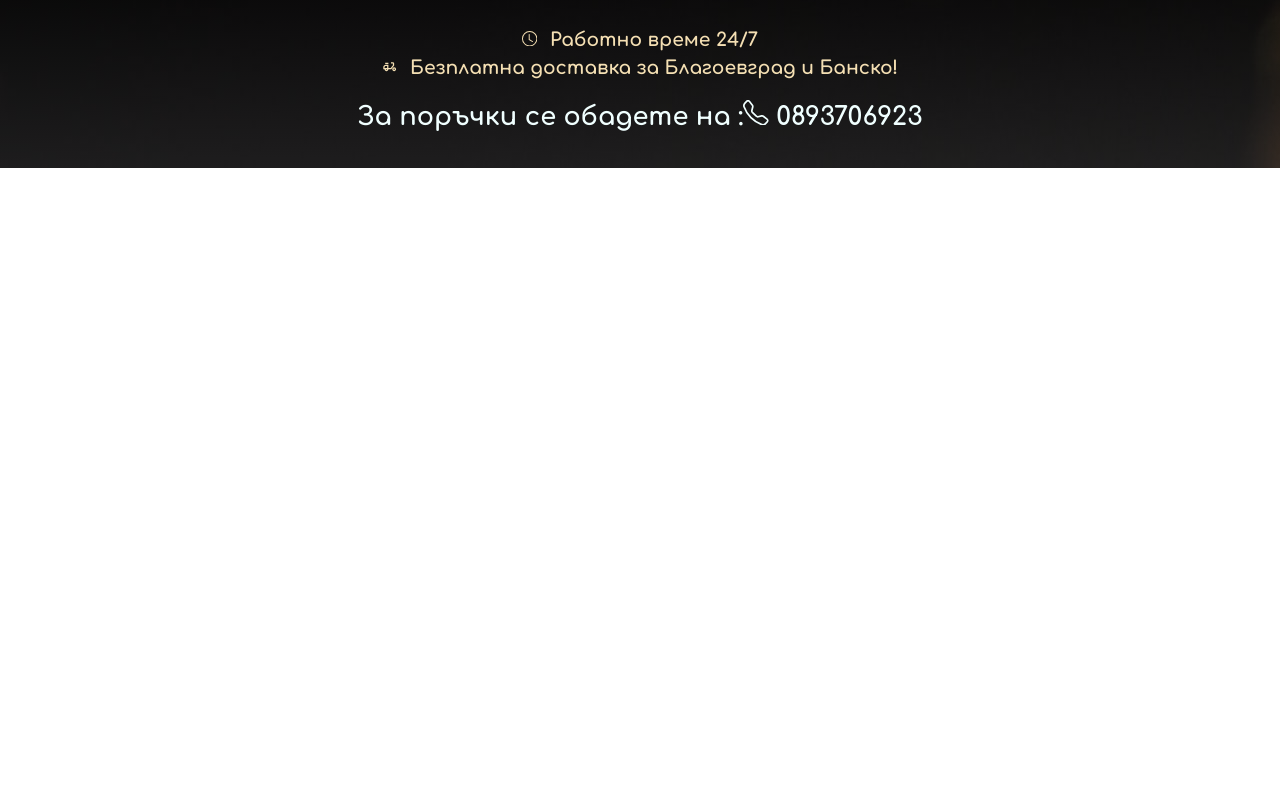
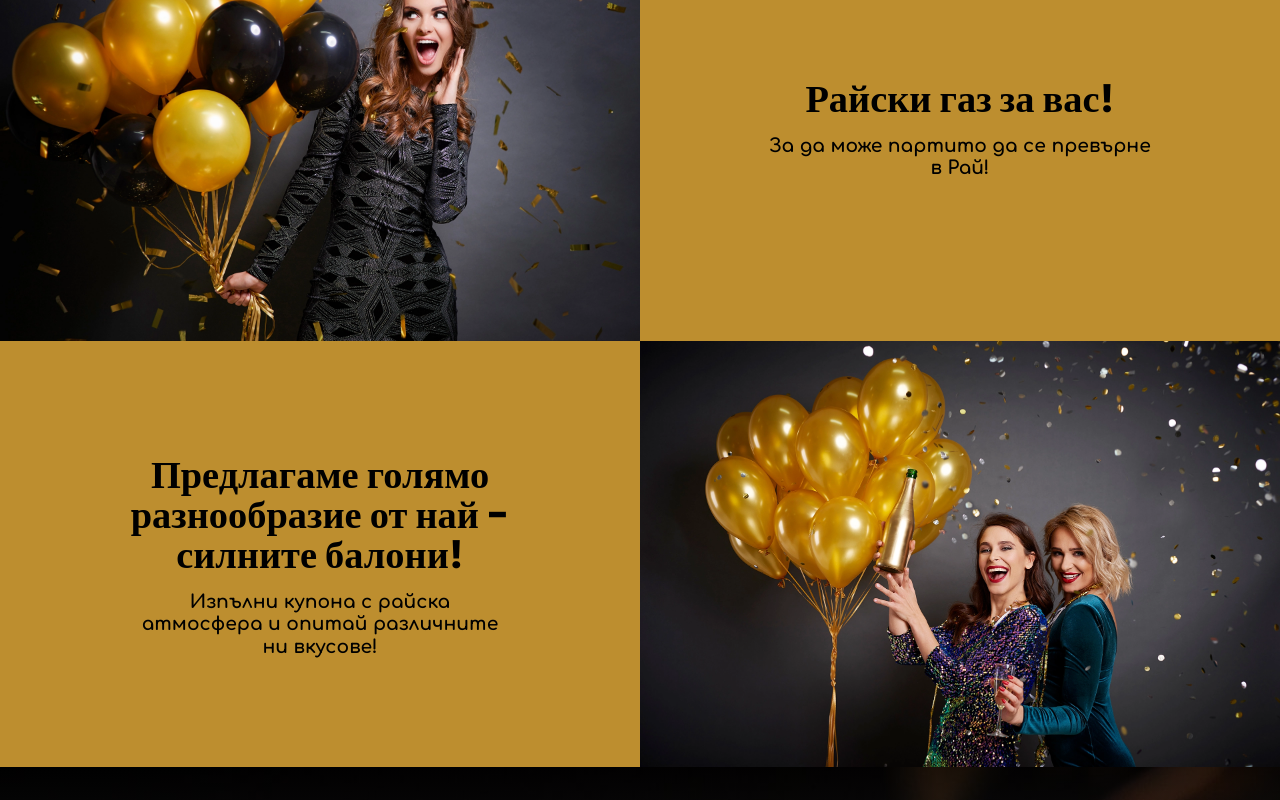
Before and after one commit to GIGGSI/afelios, a React (Create React App) app: page / in a window 1280 px wide. Shown: the part 1600-2400 px from the top of the page. Before the commit the page ends 1768 px from the top, so only its background shows below. Built offline with nearby package versions, Linux system fonts and the light colour scheme.

Commit message:
create new content section

```diff
--- a/src/components/Contacts/Contacts.css
+++ b/src/components/Contacts/Contacts.css
@@ -37,6 +37,12 @@
   margin: 0 auto;
   line-height: 6vw;
   margin-bottom: 1vw;
+
+}
+
+.contacts-container h3 {
+  margin-bottom: 5vw;
+  line-height: 7.3vw;
 }
 
 .contacts-wrapper h1 span {
@@ -47,6 +53,7 @@
 @media screen and (min-width: 768px) {
   .contacts-wrapper {
     height: 20vw;
+    margin-top: -0.3rem;
   }
   .contacts-wrapper-title {
     margin-top: 4vw;
--- /dev/null
+++ b/src/components/Content/Content.css
@@ -0,0 +1,72 @@
+.content-container {
+  display: flex;
+  flex-direction: column;
+}
+
+.content-image-container img {
+  max-width: 100%;
+  height: auto;
+}
+
+.content-info-container {
+  display: flex;
+  flex-direction: column;
+  justify-content: center;
+  align-items: center;
+  margin-top: -0.3rem;
+  height: 20rem;
+}
+
+.content-info-container-1 {
+  background-color: #bd8e2f;
+}
+.content-info-container-2 {
+  background-color: #bd8e2f;
+}
+
+.content-info-container-title {
+  width: 80%;
+  text-align: center;
+  margin-bottom: 2rem;
+  font-family: Poppins;
+  font-size: 2rem;
+  line-height: 2.3rem;
+}
+
+.content-info-container-subTitle {
+  width: 80%;
+  text-align: center;
+  line-height: 1.4rem;
+}
+
+.content-container:last-of-type {
+  margin-top: -0.3rem;
+}
+
+@media screen and (min-width: 768px) {
+  .content-container {
+    display: flex;
+    flex-direction: row;
+  }
+  .content-container:last-of-type {
+    flex-direction: row-reverse;
+  }
+  .content-image-container {
+    width: 50%;
+  }
+
+  .content-info-container {
+    width: 50%;
+    height: auto;
+    margin-top: 0rem;
+  }
+  .content-info-container-subTitle {
+    width: 60%;
+    line-height: 1.4rem;
+  }
+  .content-info-container-title {
+    font-size: 2.4rem;
+    margin-bottom: 1rem;
+    line-height: 2.5rem;
+  }
+}
--- /dev/null
+++ b/src/components/Content/Content.jsx
@@ -0,0 +1,42 @@
+import React from 'react'
+import goodTime from '../../assets/it-is-good-time.webp'
+import womamGiving from '../../assets/woman-giving.webp'
+
+import './Content.css'
+
+const contentData = [
+    {
+        id: 1,
+        imagUrl:womamGiving,
+        title: 'Райски газ за вас!',
+        subTitle: 'За да може партито да се превърне в Рай!'
+
+    },
+    {
+        id: 2,
+        imagUrl: goodTime,
+        title: 'Предлагаме голямо разнообразие от най - силните балони! ',
+        subTitle: 'Изпълни купона с райска атмосфера и опитай различните ни вкусове!'
+    }
+]
+
+const Content = () => {
+    return (
+        <div className='content-wrapper'>
+            {contentData.map((item) => (
+                <div key={item.id} className="content-container">
+                    <div className='content-image-container'>
+                        <img src={item.imagUrl} alt={item.title} />
+                    </div>
+                    <div className={`content-info-container content-info-container-${item.id}`}>
+                        <h1 className='content-info-container-title'>{item.title}</h1>
+                        <h3 className='content-info-container-subTitle'>{item.subTitle}</h3>
+                    </div>
+                </div>
+            ))}
+
+        </div>
+    )
+}
+
+export default Content
--- a/src/components/Products/Products.css
+++ b/src/components/Products/Products.css
@@ -8,12 +8,13 @@
   background-image: url(../../assets/products-bg.jpg);
   background-repeat: no-repeat;
   background-size: cover;
+  padding-bottom: 5rem;
 }
 
 .products-wrapper-title {
   font-size: 4vw;
   color: azure;
-  margin-bottom:10vw;
+  margin-bottom: 10vw;
   margin-top: 10vw;
 }
 
@@ -28,6 +29,7 @@
 @media screen and (min-width: 768px) {
   .products-wrapper {
     margin-top: -1vw;
+    padding-bottom: 0rem;
   }
   .products-container {
     width: 80%;
--- a/src/components/Products/ProductsConstants.js
+++ b/src/components/Products/ProductsConstants.js
@@ -22,7 +22,7 @@ export const productsData = [
     },
     {
         id: 3,
-        title: "Пълнители за сметана с вкус 640 без вкус",
+        title: "Пълнители за сметана 640 без вкус",
         imgPath: unflavoured,
         priceOne: 55,
         priceTwo: 65,
--- a/src/components/pages/HomePage.js
+++ b/src/components/pages/HomePage.js
@@ -1,5 +1,6 @@
 import React from 'react'
 import Contacts from '../Contacts/Contacts'
+import Content from '../Content/Content'
 import Header from '../Header/Header'
 import Products from '../Products/Products'
 
@@ -7,7 +8,8 @@ const HomePage = () => {
     return (
         <div className="home-wrapper" id='scrollContainer'>
             <Header />
-            <Products  />
+            <Products />
+            <Content />
             <Contacts />
         </div>
     )
--- a/src/index.css
+++ b/src/index.css
@@ -1,4 +1,5 @@
 @import url("https://fonts.googleapis.com/css2?family=Comfortaa:wght@400;700&display=swap");
+@import url("https://fonts.googleapis.com/css2?family=Montserrat:wght@400;700&family=Poppins:wght@400;700&display=swap");
 
 * {
   box-sizing: border-box;
```
Also changed, not shown: src/assets/it-is-good-time.webp (added), src/assets/woman-giving.webp (added).
